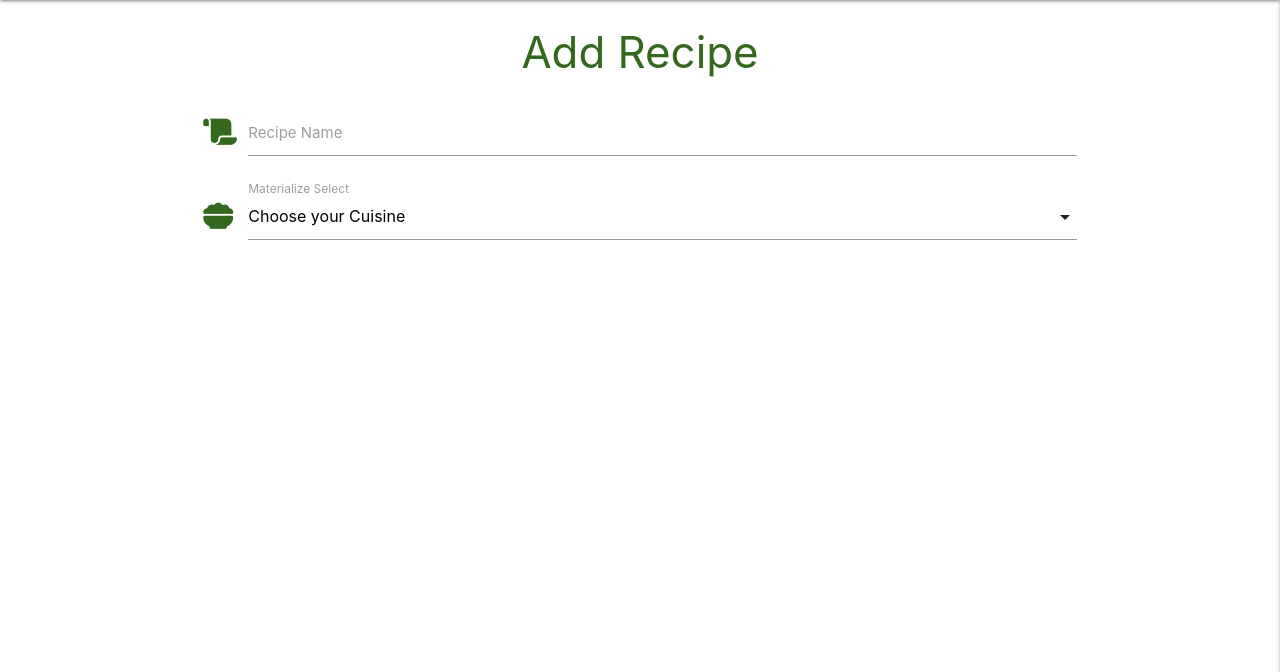
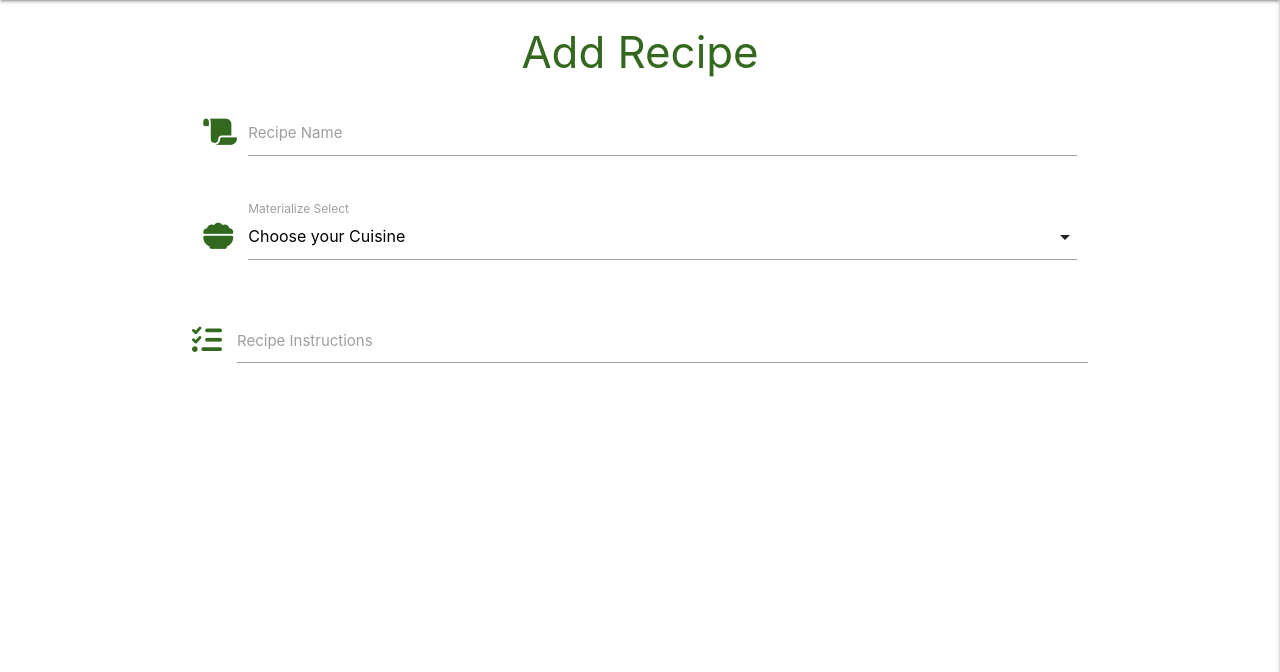
Before and after one commit to imransal/My-Recipes, a Flask app: page /add_recipe in a window 1280 px wide. Shown: the part 64-736 px from the top of the page. Run offline with Flask 3, Linux system fonts and the light colour scheme; some libraries are stand-ins or nearby versions.

Commit message:
updating add_recipe.html form

```diff
--- a/templates/add_recipe.html
+++ b/templates/add_recipe.html
@@ -8,9 +8,12 @@
         <div class="row">
             <div class="input-field col s12">
                 <i class="fa-solid fa-scroll prefix light-green-text text-darken-4"></i>
-                <input id="icon_prefix" type="text" class="validate">
-                <label for="icon_prefix">Recipe Name</label>
+                <input id="recipe_name" name="recipe_name" minlength="5" maxlength="50" type="text" class="validate"
+                    required>
+                <label for="recipe_name">Recipe Name</label>
             </div>
+        </div>
+        <div class="row">
             <div class="input-field col s12">
                 <i class="fa-solid fa-bowl-food prefix light-green-text text-darken-4"></i>
                 <select>
@@ -24,6 +27,18 @@
                 <label>Materialize Select</label>
             </div>
         </div>
+        <div class="row">
+            <form class="col s12">
+                <div class="row">
+                    <div class="input-field col s12">
+                        <i class="fa-solid fa-list-check prefix light-green-text text-darken-4"></i>
+                        <textarea id="recipe_description" name="recipe_description" minlength="5" maxlength="500"
+                            class="materialize-textarea"></textarea>
+                        <label for="recipe_description">Recipe Instructions</label>
+                    </div>
+                </div>
+            </form>
+        </div>
     </form>
 </div>
 
```
